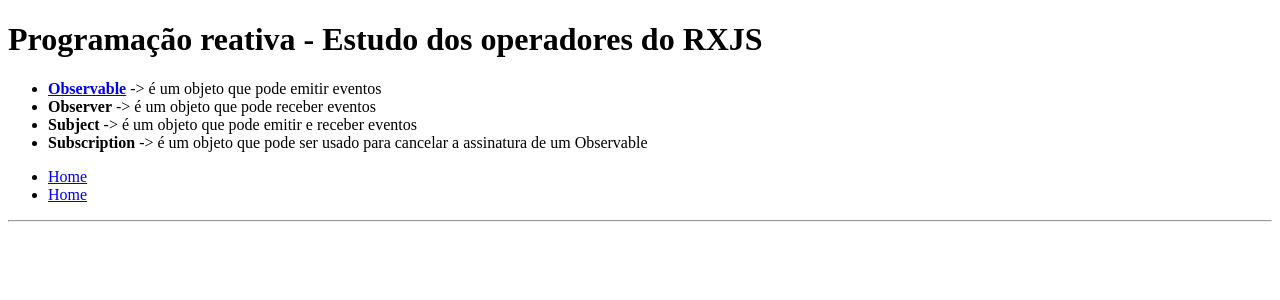
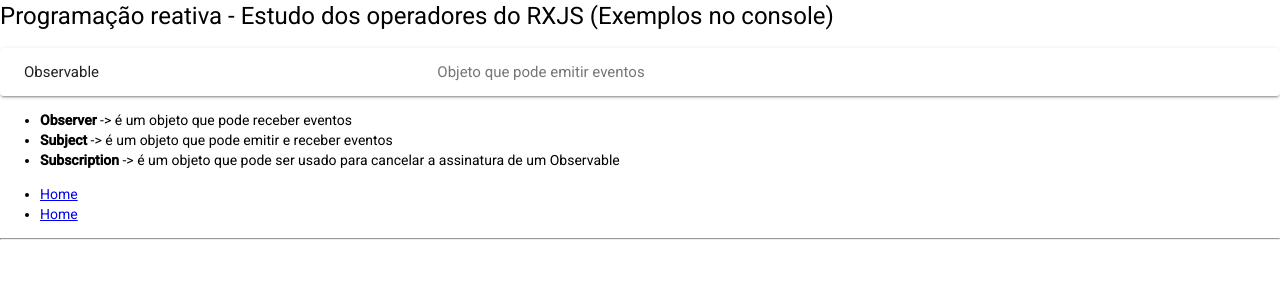
Before and after one commit to rpelizza/operators-rxjs, an Angular app: page / in a window 1280 px wide. Shown: the top 300 px of the page. Built offline with nearby package versions, Linux system fonts and the light colour scheme.

Commit message:
build: add angular/material

```diff
--- a/angular.json
+++ b/angular.json
@@ -34,6 +34,7 @@
               "src/assets"
             ],
             "styles": [
+              "./node_modules/@angular/material/prebuilt-themes/indigo-pink.css",
               "src/styles.scss"
             ],
             "scripts": []
@@ -102,6 +103,7 @@
               "src/assets"
             ],
             "styles": [
+              "./node_modules/@angular/material/prebuilt-themes/indigo-pink.css",
               "src/styles.scss"
             ],
             "scripts": []
--- a/package.json
+++ b/package.json
@@ -11,10 +11,12 @@
   "private": true,
   "dependencies": {
     "@angular/animations": "~13.2.0",
+    "@angular/cdk": "^13.2.2",
     "@angular/common": "~13.2.0",
     "@angular/compiler": "~13.2.0",
     "@angular/core": "~13.2.0",
     "@angular/forms": "~13.2.0",
+    "@angular/material": "^13.2.2",
     "@angular/platform-browser": "~13.2.0",
     "@angular/platform-browser-dynamic": "~13.2.0",
     "@angular/router": "~13.2.0",
--- a/src/app/app.component.html
+++ b/src/app/app.component.html
@@ -1,12 +1,48 @@
-<h1>Programação reativa - Estudo dos operadores do RXJS</h1>
+<h1>Programação reativa - Estudo dos operadores do RXJS (Exemplos no console)</h1>
+
+<mat-accordion>
+	<mat-expansion-panel hideToggle>
+		<mat-expansion-panel-header>
+			<mat-panel-title> Observable </mat-panel-title>
+			<mat-panel-description>
+				Objeto que pode emitir eventos
+			</mat-panel-description>
+		</mat-expansion-panel-header>
+		<p>
+			1. Observable é uma funcionalidade da biblioteca rxjs, que é
+			utilizada internamente pelo framework e já é instalada quando você
+			cria uma nova aplicação Angular. Com Observables, conseguimos lidar
+			com transferência de dados assíncrona. Muitas vezes, seu uso é
+			semelhante ao de Promises do Javascript, porém, podendo ser uma
+			fonte de transferência de dados contínua, ou seja, o Observable
+			poderá emitir dados várias vezes em momentos distintos de sua
+			existência.
+		</p>
+		<p>
+			2. Observables são uma forma de comunicação entre componentes,
+			serviços e outros Observables.
+		</p>
+		<p>
+			<strong
+				>Obs.: Abra o arquivo observable.component.ts e veja o código
+				fonte.</strong
+			>
+		</p>
+		<p>
+			<a [routerLink]="['observable']">Clique aqui para ver o exemplo</a>
+		</p>
+	</mat-expansion-panel>
+</mat-accordion>
 
 <ul>
-	<li><strong><a [routerLink]="['observable']">Observable</a></strong> -> é um objeto que pode emitir eventos</li>
 	<li><strong>Observer</strong> -> é um objeto que pode receber eventos</li>
-	<li><strong>Subject</strong> -> é um objeto que pode emitir e receber eventos</li>
 	<li>
-		<strong>Subscription</strong> -> é um objeto que pode ser usado para cancelar a
-		assinatura de um Observable
+		<strong>Subject</strong> -> é um objeto que pode emitir e receber
+		eventos
+	</li>
+	<li>
+		<strong>Subscription</strong> -> é um objeto que pode ser usado para
+		cancelar a assinatura de um Observable
 	</li>
 </ul>
 
@@ -18,5 +54,5 @@
 		<a [routerLink]="['/']">Home</a>
 	</li>
 </ul>
-<hr>
+<hr />
 <router-outlet></router-outlet>
--- a/src/index.html
+++ b/src/index.html
@@ -6,8 +6,11 @@
   <base href="/">
   <meta name="viewport" content="width=device-width, initial-scale=1">
   <link rel="icon" type="image/x-icon" href="favicon.ico">
+  <link rel="preconnect" href="https://fonts.gstatic.com">
+  <link href="https://fonts.googleapis.com/css2?family=Roboto:wght@300;400;500&display=swap" rel="stylesheet">
+  <link href="https://fonts.googleapis.com/icon?family=Material+Icons" rel="stylesheet">
 </head>
-<body>
+<body class="mat-typography">
   <app-root></app-root>
 </body>
 </html>
--- a/src/styles.scss
+++ b/src/styles.scss
@@ -1 +1,4 @@
 /* You can add global styles to this file, and also import other style files */
+
+html, body { height: 100%; }
+body { margin: 0; font-family: Roboto, "Helvetica Neue", sans-serif; }
```
Also changed, not shown: src/app/app.module.ts (+12 -10 lines), 1 other file (tests, documents, lock files or other folders). Lines whose indentation alone changed are shown as unchanged.
